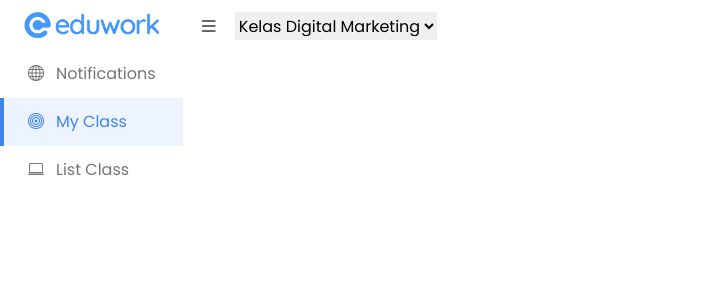
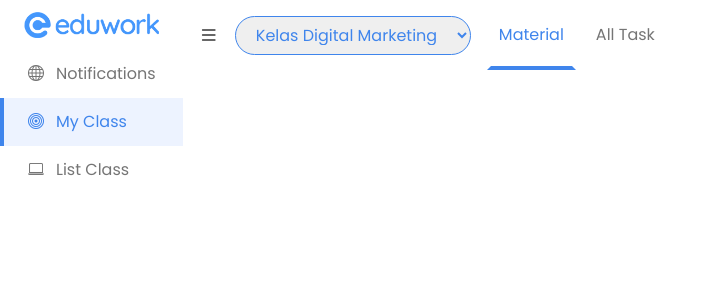
Before and after one commit to NafisHandoko/eduwork-lms-student-dashboard, a React (Vite) app: page /my-class/1 in a window 1280 px wide. Shown: the top 300 px of the page, without its empty margins (0-718 px from the left). Built offline with nearby package versions, Linux system fonts and the light colour scheme.

Commit message:
refactor(ui): added navigation to ClassChapter topbar

```diff
--- a/src/components/molecules/topbar.tsx
+++ b/src/components/molecules/topbar.tsx
@@ -1,6 +1,6 @@
 const Default = function ({ isExpand, setIsExpand, title }: any) {
     return (
-        <div className="py-3 px-4 bg-white flex flex-row gap-4">
+        <div className="h-[70px] px-4 bg-white flex flex-row gap-4 items-center">
             <button onClick={() => setIsExpand(!isExpand)}><i className="bi bi-list text-xl font-bold"></i></button>
             <h1 className="text-xl font-bold">{title}</h1>
         </div>
@@ -9,11 +9,16 @@ const Default = function ({ isExpand, setIsExpand, title }: any) {
 
 const ClassChapter = function ({ isExpand, setIsExpand }: any) {
     return (
-        <div className="py-3 px-4 bg-white flex flex-row gap-4">
+        <div className="h-[70px] px-4 bg-white flex flex-row gap-4 items-center">
             <button onClick={() => setIsExpand(!isExpand)}><i className="bi bi-list text-xl font-bold"></i></button>
-            <select>
+            <select className="rounded-full border border-primary-main text-primary-main px-4 py-1.5">
                 <option value="0">Kelas Digital Marketing</option>
+                <option value="1">Kelas UI/UX Design</option>
             </select>
+            <div className="flex flex-row h-full gap-2">
+                <div className="border-4 border-transparent border-b-primary-main text-primary-main flex items-center justify-center px-2">Material</div>
+                <div className="border-4 border-transparent text-neutral-70 flex items-center justify-center px-2">All Task</div>
+            </div>
         </div>
     )
 }
```
